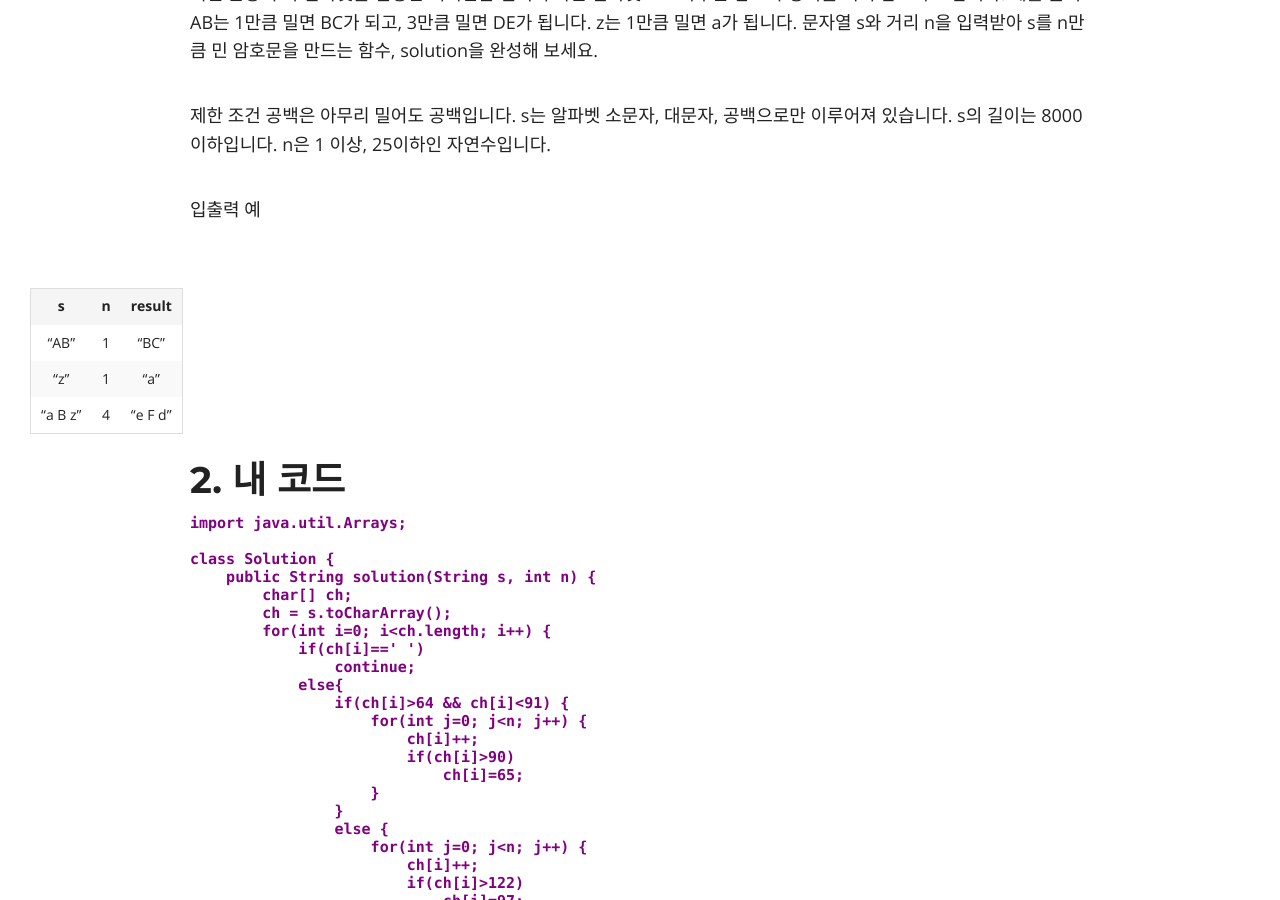
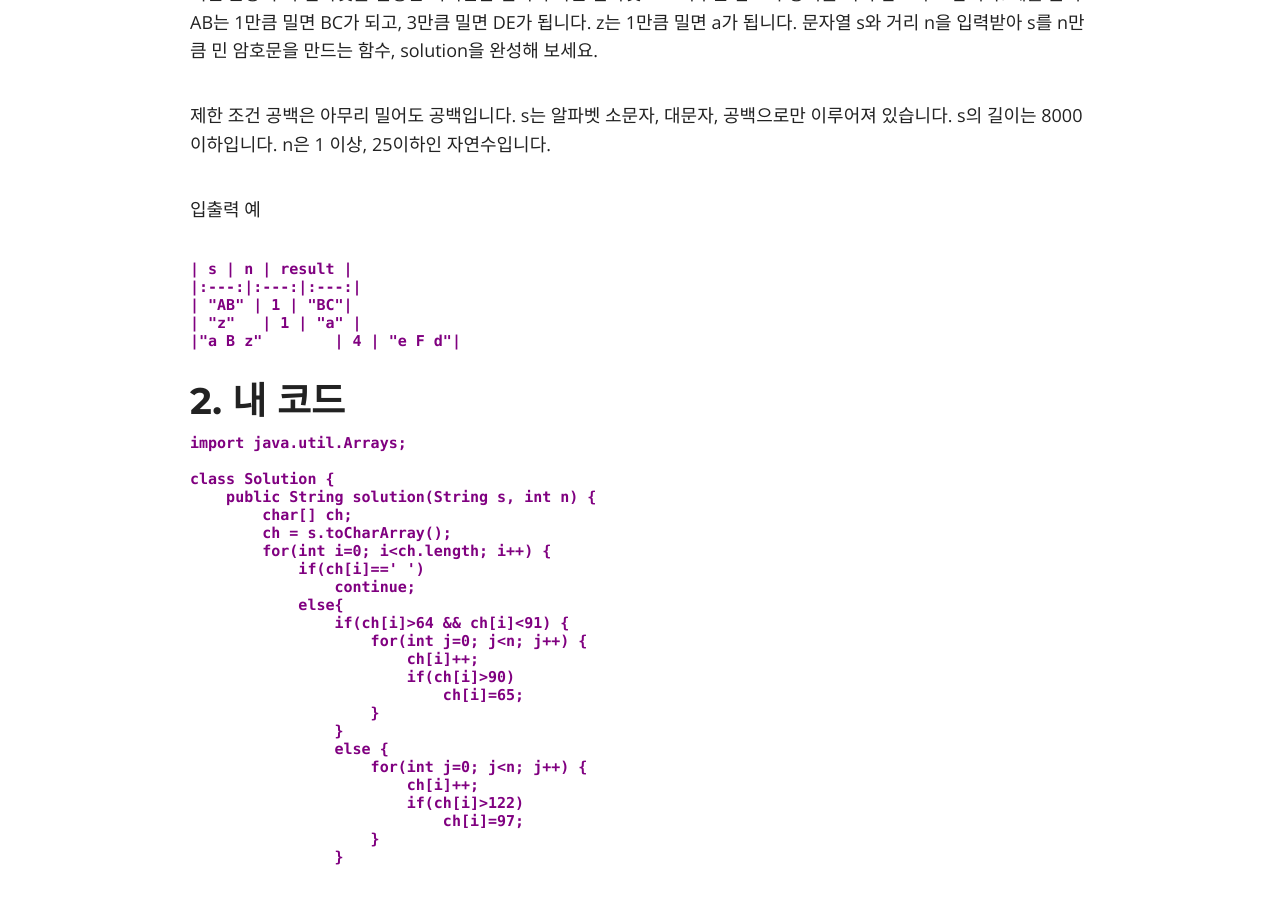
Before and after one commit to DoHyunChoi/dohyunchoi.github.io, a Jekyll site: the page built from _posts/2020-04-12- 시저암호.markdown, in a window 1280 px wide and 900 px high, scrolled down 690 px. Built offline with Jekyll 4.4.1, drawn with Linux system fonts in a browser that asks for light colours; nearby versions of some CDN libraries; comment, search, counter and statistics services are not loaded.

Commit message:
Update 2020-04-12- 시저암호.markdown

````diff
--- a/_posts/2020-04-12- 시저암호.markdown
+++ b/_posts/2020-04-12- 시저암호.markdown
@@ -25,14 +25,13 @@ s의 길이는 8000이하입니다.
 n은 1 이상, 25이하인 자연수입니다.
 
 입출력 예<br>
-&nbsp;&nbsp;&nbsp;&nbsp;&nbsp;&nbsp;&nbsp;&nbsp;&nbsp;
-
+```
 | s | n | result |
 |:---:|:---:|:---:|
 | "AB" | 1 | "BC"|
 | "z"	| 1 | "a" |
 |"a B z"	| 4 | "e F d"|
-
+```
 
 ## 2. 내 코드
 
````
